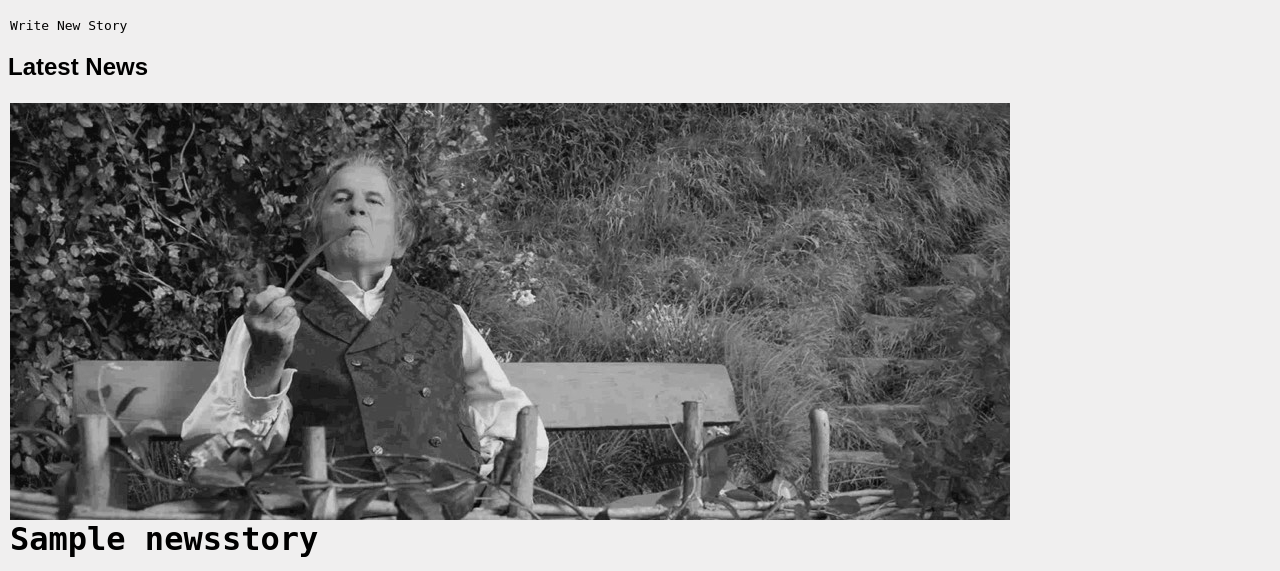
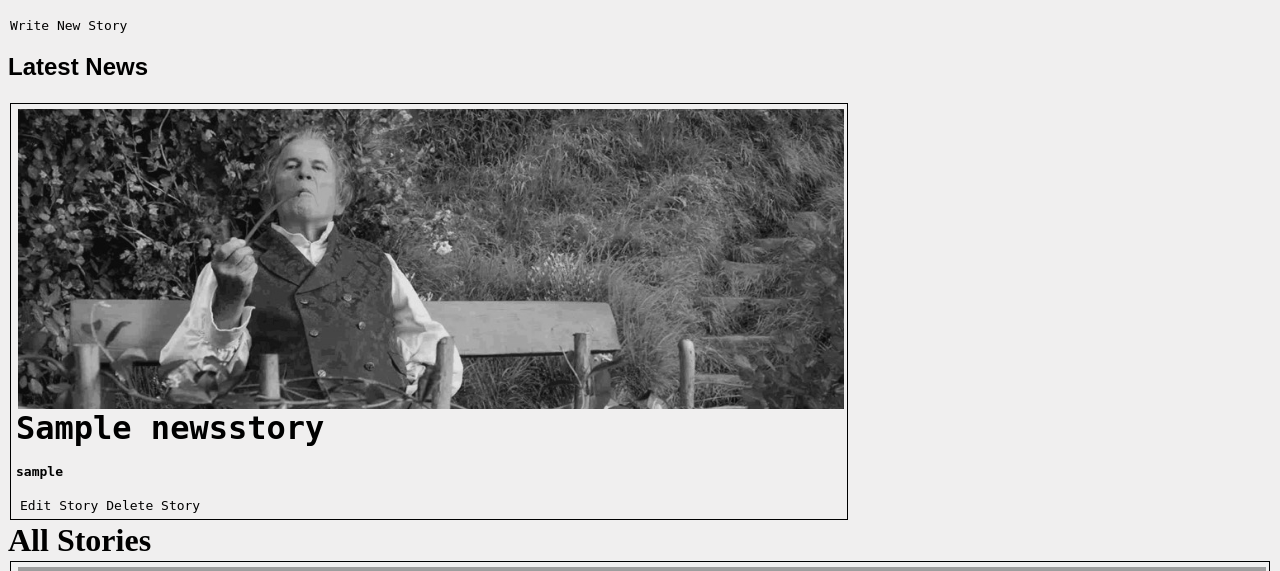
Before and after one commit to BBLogan/goodshecodesnews, a Django app: page /news/ in a window 1280 px wide. Shown: the part 87-658 px from the top of the page. Run offline with Django 4.2, Linux system fonts and the light colour scheme; a user stored in the database is signed in; tables that the repository leaves empty hold one stand-in row (values such as "Sample post"); parts of the project's set-up code (start-up, migrations or seed data) failed here and were passed over; some web fonts are replaced; grey boxes are pictures that could not be loaded.

Commit message:
now the work begins - satisfying assignment requirements

```diff
--- a/she_codes_news/news/forms.py
+++ b/she_codes_news/news/forms.py
@@ -7,9 +7,11 @@
 from django import forms
 from django.forms import ModelForm
 from .models import NewsStory
+from django.template.defaultfilters import mark_safe
 
 class StoryForm(ModelForm):
     class Meta:
         model = NewsStory
         fields = ['title', 'pub_date', 'content']
         widgets = {'pub_date': forms.DateInput(format='%m/%d/%Y', attrs={'class':'form-control', 'placeholder':'Select a date', 'type':'date'}),}
+        # label = mark_safe()
--- a/she_codes_news/news/templates/news/index.html
+++ b/she_codes_news/news/templates/news/index.html
@@ -12,9 +12,15 @@
 
 {% block content %}
     <br>
+
+{% if user.is_authenticated %}
     <a href="{% url 'news:newStory' %}">Write New Story</a>
+{% else %}
+    <a href="{% url 'login' %}">Please login to write a story</a>
+{% endif %}
+    <br>
+
     <h2>Latest News</h2>
-
     <div id="latest-stories">
         {% if latest_stories %}
             {% for story in latest_stories %}
@@ -25,6 +31,7 @@
         {% endif %}
     </div>
 
+    <h3>All Stories</h3>
     <div id="all-stories">
         {% if latest_stories %}
             {% for story in all_stories %}
--- a/she_codes_news/news/templates/news/storyCard.html
+++ b/she_codes_news/news/templates/news/storyCard.html
@@ -1,15 +1,26 @@
 <!-- News Setup Step 13: link from the index to the stories -->
 
+{% load static %}
 
+    <div class="story-card" id="story-card-{{ position }}">
         <a href="{% url 'news:story' story.id %}">
-        {% if position < 5 %}
+            {% if story.img_url %}
+                <img src="{{ story.image_url }}">
+            {% elif position < 5 %}
                 <img src="../static/news/images/placeholder-{{ position }}.jpg">
             {% else %}
                 <img src="https://picsum.photos/600">
             {% endif %}
+
             <div class="story-card-text">
                 <h3>{{ story.title }}</h3>
-            <h4>{{ story.author }}</h4>
-            <h4>{{ story.pub_date }}</h4>
+                <a href="{% url 'news:authorView' story.author %}"><h4>{{ story.author.username }}</h4></a>
+                <!-- if user is authenticated and a super user then -->
+                {% if story.author == request.user %}
+                    <a href="{% url 'news:editStory' story.id %}">Edit Story</a>
+                    <a href="{% url 'news:deleteStory' story.id %}">Delete Story</a>
+                <!-- <h4>{{ story.pub_date }}</h4> -->
+                {% endif %}
             </div>
         </a>
+    </div>
--- a/she_codes_news/users/forms.py
+++ b/she_codes_news/users/forms.py
@@ -4,6 +4,7 @@
 from django import forms
 from django.contrib.auth.forms import UserCreationForm, UserChangeForm
 from .models import CustomUser
+from django.template.defaultfilters import mark_safe
 
 class CustomUserCreationForm(UserCreationForm):
     class Meta:
```
Also changed, not shown: she_codes_news/news/templates/news/story.html (+6 -1 lines). Lines whose indentation alone changed are shown as unchanged.
